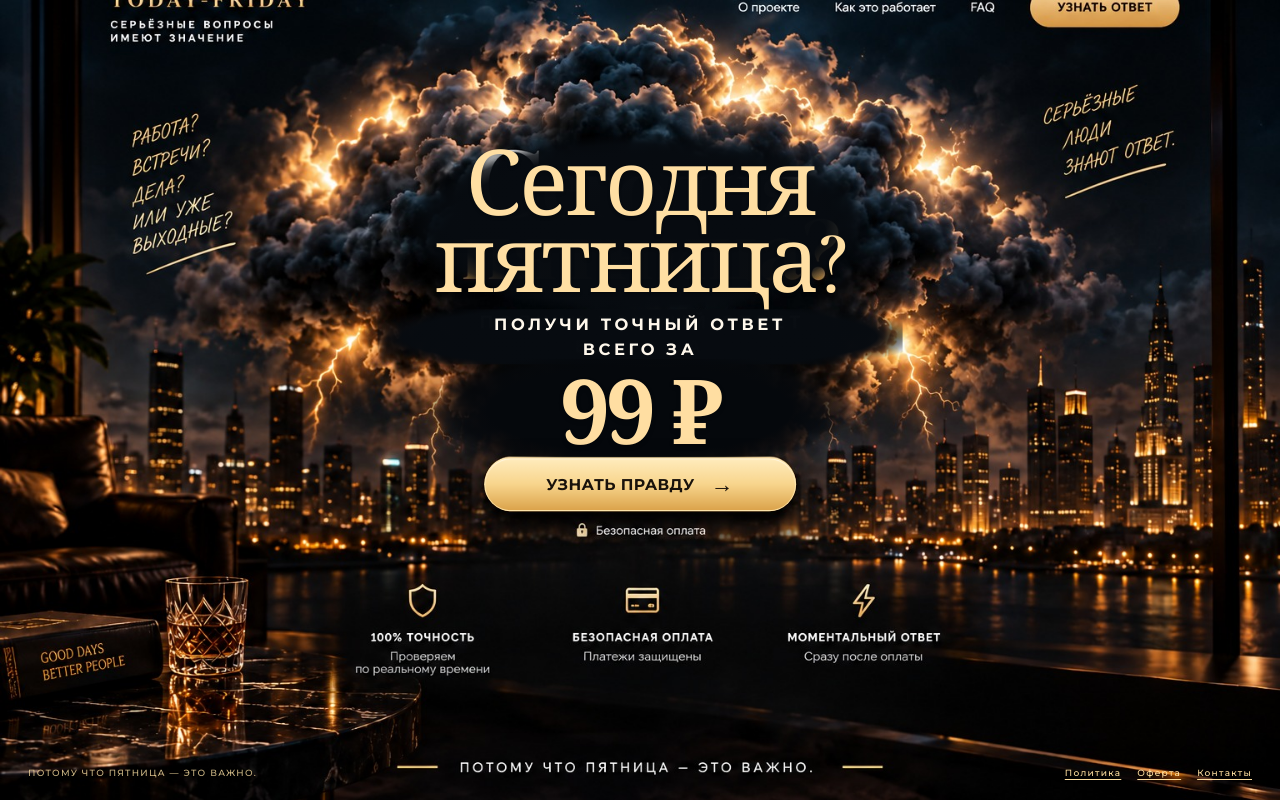
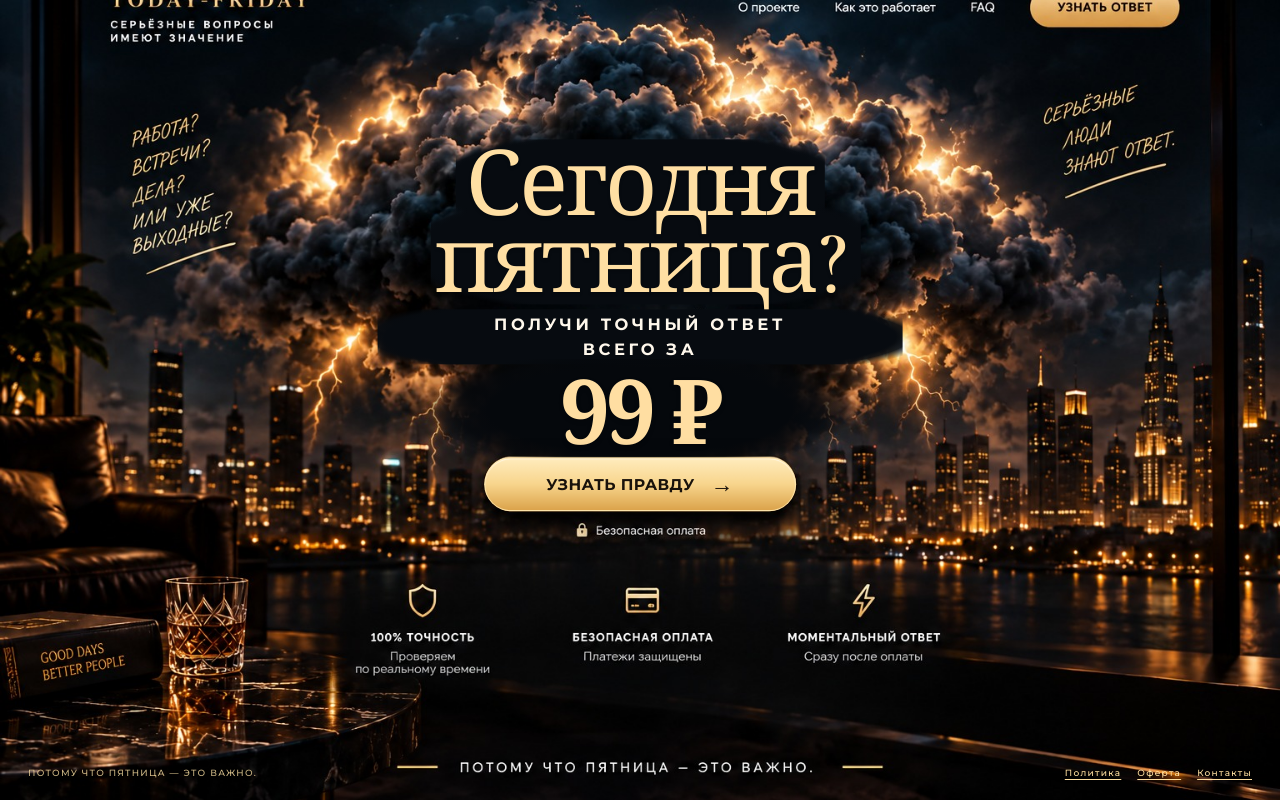
Before and after one commit to AlfonsMaybach/today-friday, a Next.js app: page / in a window 1280 px wide. Built offline with nearby package versions, Linux system fonts and the light colour scheme.

Commit message:
Hide original raster title with fitted opaque line masks and prevent ghosting

```diff
--- a/app/globals.css
+++ b/app/globals.css
@@ -97,9 +97,38 @@
     align-items:center;
     justify-content:center;
     pointer-events:none;
-    background:radial-gradient(ellipse 39% 43% at center,#070b10 0%,rgba(7,11,16,.99) 78%,rgba(7,11,16,.84) 88%,rgba(7,11,16,0) 100%);
+    background:none;
+    isolation:isolate;
+  }
+  /* Two tightly fitted, fully opaque letter masks. Unlike a single enlarged
+     black oval, they cover the baked-in title line by line without changing
+     the visible silhouette of the surrounding storm. */
+  .hero-heading::before,
+  .hero-heading::after {
+    content:"";
+    position:absolute;
+    z-index:0;
+    pointer-events:none;
+    background:radial-gradient(ellipse 59% 61% at center,
+      #070b10 0%,#070b10 89%,
+      rgba(7,11,16,.92) 93%,
+      rgba(7,11,16,0) 100%);
+  }
+  .hero-heading::before {
+    left:20%;
+    top:10%;
+    width:60%;
+    height:42%;
+  }
+  .hero-heading::after {
+    left:16%;
+    top:37%;
+    width:70%;
+    height:50%;
   }
   .hero-heading h1 {
+    position:relative;
+    z-index:1;
     margin:0;
     color:#ffdfa3;
     font-family:'Cormorant Garamond',Georgia,serif;
@@ -125,7 +154,7 @@
     align-items:center;
     justify-content:center;
     color:#fff8ec;
-    background:radial-gradient(ellipse 55% 70% at center,#070b10 0%,rgba(7,11,16,.99) 82%,rgba(7,11,16,0) 100%);
+    background:radial-gradient(ellipse 56% 78% at center,#070b10 0%,#070b10 87%,rgba(7,11,16,.92) 92%,rgba(7,11,16,0) 100%);
     font-family:Montserrat,Arial,sans-serif;
     font-size:clamp(11px,1.28vw,21px);
     font-weight:700;
```
